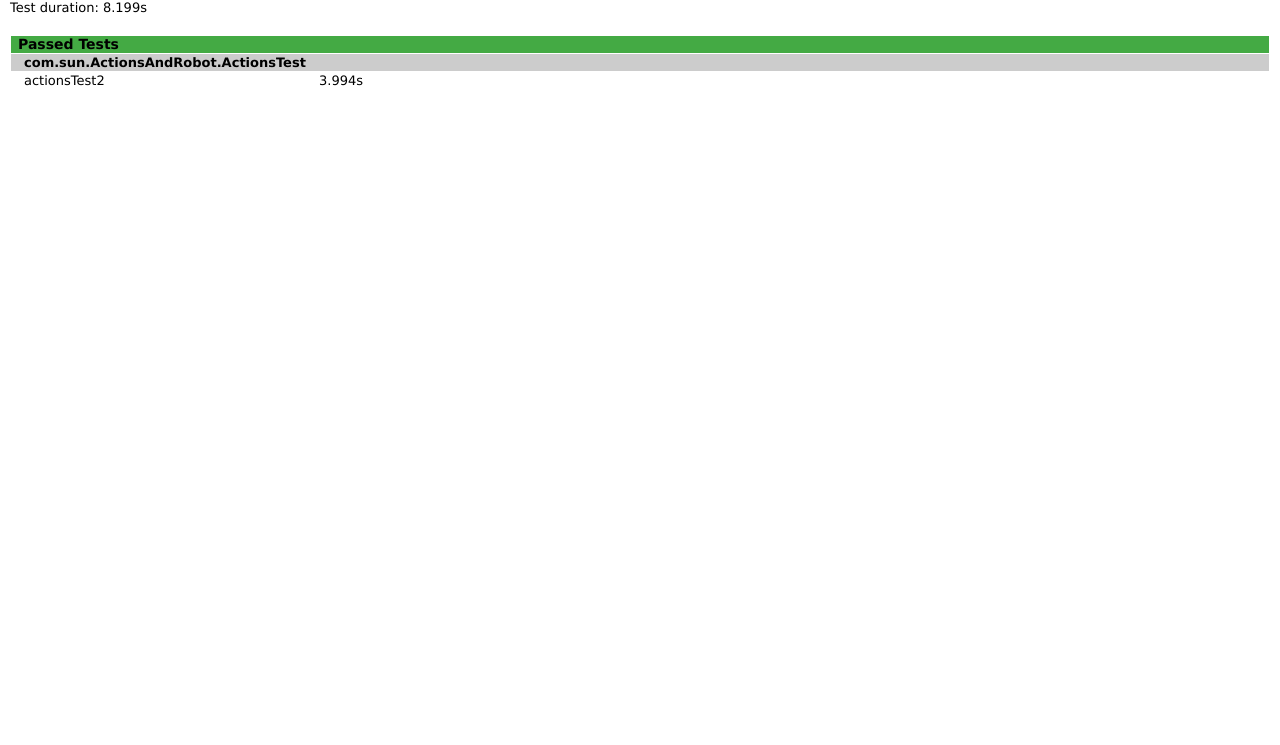
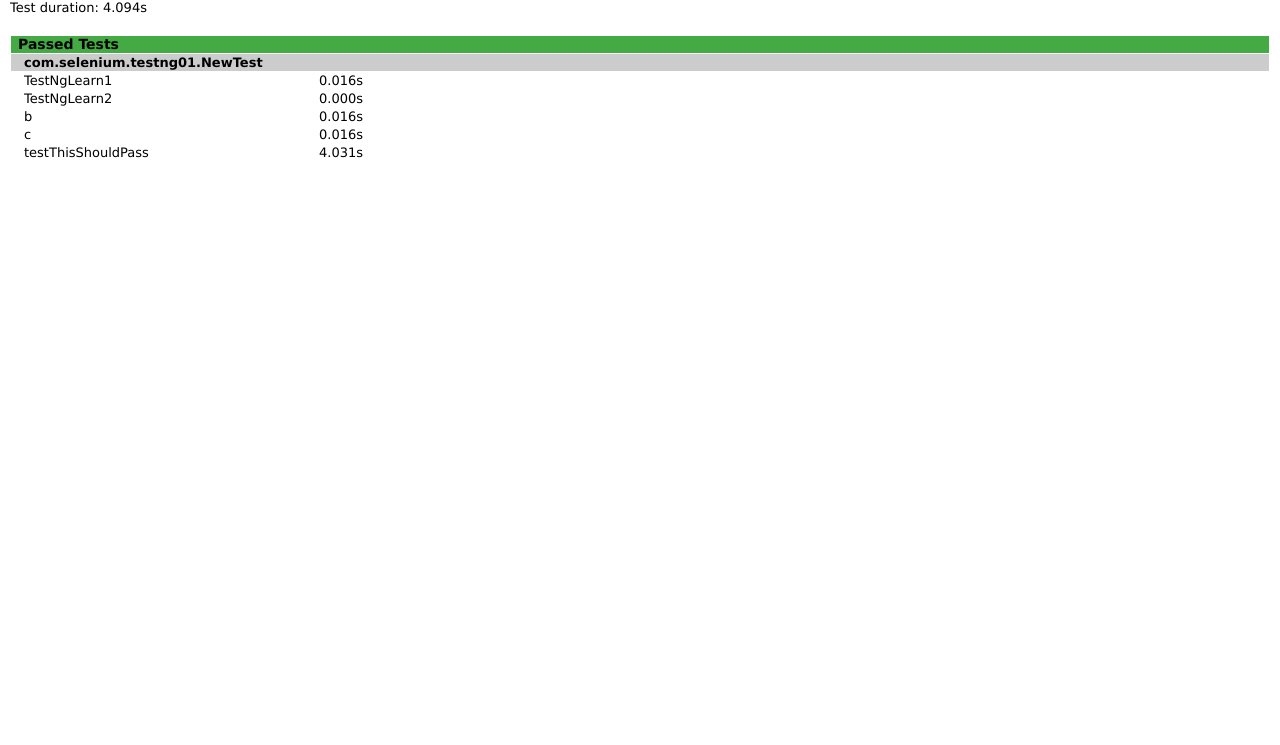
Before and after one commit to clarencesun/Selenium01Demo, a plain HTML site: page test-output/html/suite1_test1_results.html in a window 1280 px wide. Shown: the part 55-800 px from the top of the page. Drawn offline with Linux system fonts and the light colour scheme.

Commit message:
失败案例

```diff
--- a/test-output/html/suite1_test1_results.html
+++ b/test-output/html/suite1_test1_results.html
@@ -3,16 +3,16 @@
         "http://www.w3.org/TR/xhtml1/DTD/xhtml1-strict.dtd">
 <html xmlns="http://www.w3.org/1999/xhtml" xml:lang="" lang="">
 <head>
-  <title>Test Results Report - Default test</title>
+  <title>Test Results Report - test</title>
   <meta http-equiv="Content-Type" content="text/html;charset=utf-8" />
   <meta name="description" content="TestNG unit test results." />
   <link href="reportng.css" rel="stylesheet" type="text/css" />
     <script type="text/javascript" src="reportng.js"></script>
 </head>
 <body>
-<h1>Default test</h1>
+<h1>test</h1>
 <p>
-  Test duration: 8.199s
+  Test duration: 4.094s
 </p>
 
 
@@ -22,15 +22,71 @@
   <table class="resultsTable">
     <tr><th colspan="3" class="header passed">Passed Tests</th></tr>
           <tr>
-        <td colspan="3" class="group">com.sun.ActionsAndRobot.ActionsTest</td>
+        <td colspan="3" class="group">com.selenium.testng01.NewTest</td>
       </tr>
 
 <tr>
   <td class="method">
-                  actionsTest2
+                  TestNgLearn1
       </td>
   <td class="duration">
-    3.994s
+    0.016s
+  </td>
+  <td class="result">
+
+
+
+
+      </td>
+</tr>
+<tr>
+  <td class="method">
+                  TestNgLearn2
+      </td>
+  <td class="duration">
+    0.000s
+  </td>
+  <td class="result">
+
+
+
+
+      </td>
+</tr>
+<tr>
+  <td class="method">
+                  b
+      </td>
+  <td class="duration">
+    0.016s
+  </td>
+  <td class="result">
+
+
+
+
+      </td>
+</tr>
+<tr>
+  <td class="method">
+                  c
+      </td>
+  <td class="duration">
+    0.016s
+  </td>
+  <td class="result">
+
+
+
+
+      </td>
+</tr>
+<tr>
+  <td class="method">
+                  testThisShouldPass
+      </td>
+  <td class="duration">
+    4.031s
   </td>
   <td class="result">
 
```
Also changed, not shown: test-output/html/overview.html (+6 -6 lines), test-output/html/suites.html (+2 -2 lines), test-output/xml/com.selenium.testng01.NewTest_results.xml (+6 -6 lines), 1 other file.
